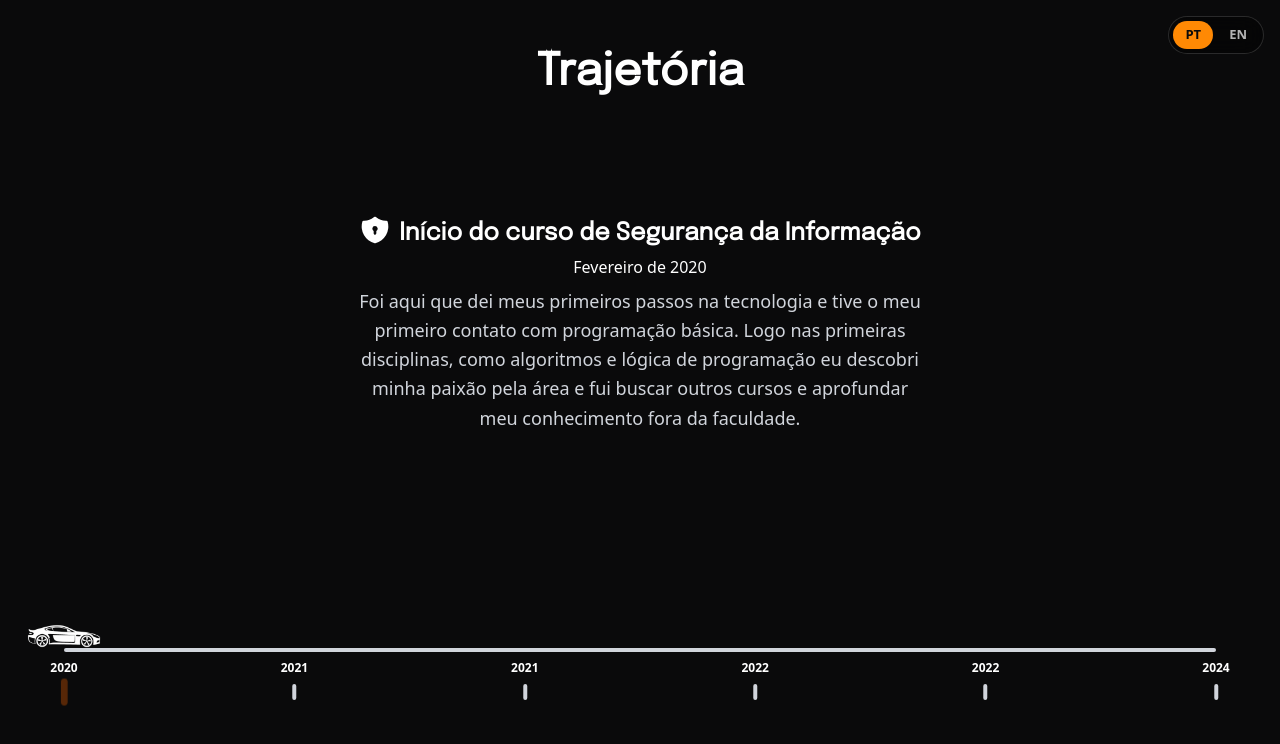
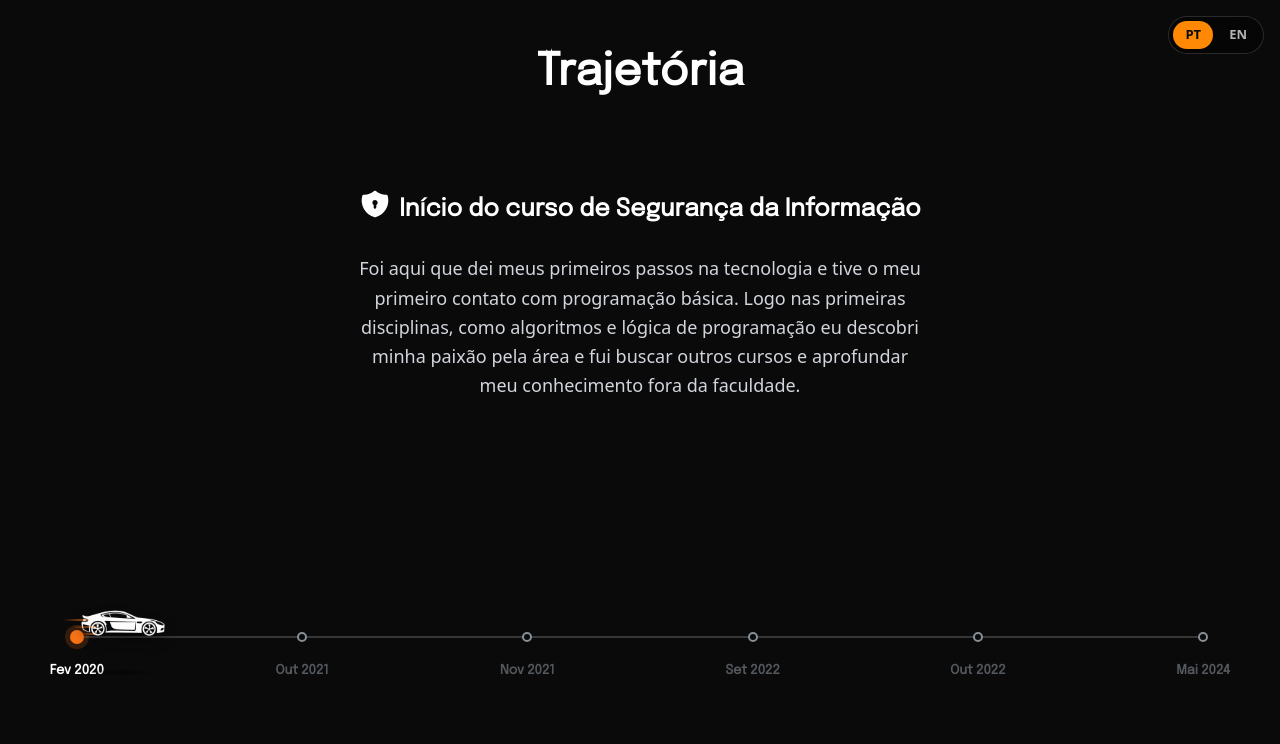
Before and after one commit to felipesindeaux/portfolio-2.0, a Next.js app: page /roadmap in a window 1280 px wide. Shown: the top 744 px of the page. Built offline with nearby package versions, Linux system fonts and the light colour scheme.

Commit message:
feat: enhance roadmap component with improved animations and date formatting

```diff
--- a/src/app/roadmap/page.tsx
+++ b/src/app/roadmap/page.tsx
@@ -16,6 +16,11 @@ const TIMELINE = [
   { id: 'umodeStart', year: '2022', icon: FaLaptopCode },
   { id: 'securityEnd', year: '2024', icon: TbShieldLockFilled },
 ] as const;
+
+const shortDate = (date: string) => {
+  const parts = date.split(' ');
+  return `${parts[0].slice(0, 3)} ${parts[parts.length - 1]}`;
+};
 
 export default function RoadMap() {
   const t = useTranslations('roadmap');
@@ -81,61 +86,137 @@ export default function RoadMap() {
             key={activeItem.id}
             className="flex flex-col items-center text-white"
           >
-            <div className="flex flex-col max-w-[90%] md:max-w-none items-center md:flex-row">
-              <ActiveIcon className="mr-2 mb-[9px] w-[32px] h-[32px]" />
+            <div className="flex flex-col max-w-[90%] md:max-w-none items-center md:flex-row mb-3.5">
+              <ActiveIcon className="mr-2 mb-[12px] w-[32px] h-[32px]" />
               <h2 className="text-2xl font-semibold text-center">
                 {t(`milestones.${activeItem.id}.label`)}
               </h2>
             </div>
-            <span>{t(`milestones.${activeItem.id}.date`)}</span>
             <p className="text-lg mt-2 max-w-[90%] md:max-w-xl text-center text-gray-300 leading-relaxed">
               {t(`milestones.${activeItem.id}.description`)}
             </p>
           </motion.div>
         </FadeInOnScreen>
 
-        <FadeInOnScreen
-          delay={0.2}
-          className="relative w-[85%] md:w-[90%] h-1 bg-gray-300 rounded-full"
-        >
-          <div ref={carRef}>
-            {TIMELINE.map((item, index) => (
-              <button
-                key={index}
-                onClick={() => handleMilestoneClick(index)}
-                className="absolute top-3 transform -translate-x-1/2 flex flex-col items-center cursor-pointer hover:scale-120"
-                style={{
-                  left: `${(index / (TIMELINE.length - 1)) * 100}%`,
-                }}
-              >
-                <span className="text-xs font-bold mb-2 text-white whitespace-nowrap">
-                  {item.year}
-                </span>
-                <div
-                  className={`w-1 h-4 rounded-xs ${
-                    index === activeMilestone
-                      ? 'bg-orange-500  animate-ping'
-                      : 'bg-gray-300'
-                  }`}
-                />
-              </button>
-            ))}
+        <FadeInOnScreen delay={0.2} className="w-[88%] mx-auto pt-[70px]">
+          <div
+            ref={carRef}
+            className="relative h-0.5 bg-(--cards-outline) rounded-full"
+          >
+            <motion.div
+              className="absolute left-0 top-0 h-full rounded-full"
+              style={{
+                background:
+                  'linear-gradient(90deg, rgba(249,115,22,.35), #f97316)',
+              }}
+              animate={{
+                width: `${(activeMilestone / (TIMELINE.length - 1)) * 100}%`,
+              }}
+              transition={{ duration: 1.1, ease: [0.34, 1.1, 0.5, 1] }}
+            />
 
-            <motion.img
-              src="/images/roadmap_car.png"
-              alt="Roadmap Car"
-              className="absolute -top-13 w-20 h-auto translate-x-[-26%] md:translate-x-[-50%]"
+            <motion.div
+              className="absolute w-[92px] pointer-events-none"
+              style={{ bottom: '100%', marginBottom: -33, zIndex: 999 }}
               initial={{ left: '-15%' }}
               animate={{
                 left: isCarInView
                   ? `${(activeMilestone / (TIMELINE.length - 1)) * 100}%`
                   : '-15%',
-                transition: {
-                  duration: isCarInView && activeMilestone === 0 ? 2 : 1,
-                  ease: 'easeInOut',
-                },
+                x: activeMilestone === 0 ? '0%' : '-100%',
               }}
-            />
+              transition={{
+                duration:
+                  isCarInView && activeMilestone === 0 ? 1.8 : 1.15,
+                ease: [0.34, 1.3, 0.5, 1],
+              }}
+            >
+              <div className="relative w-full">
+                <div
+                  key={activeMilestone}
+                  className="absolute right-[78%] top-[46%] flex flex-col items-end gap-[5px]"
+                >
+                  {[34, 24, 16].map((w, i) => (
+                    <span
+                      key={i}
+                      className="block h-0.5 rounded-[2px]"
+                      style={{
+                        width: w,
+                        background:
+                          'linear-gradient(90deg, transparent, #f97316)',
+                        animation: `trail .6s ${i * 0.08}s ease-out`,
+                      }}
+                    />
+                  ))}
+                </div>
+
+                <motion.img
+                  src="/images/roadmap_car.png"
+                  alt="Roadmap Car"
+                  className="block w-full h-auto"
+                  style={{
+                    filter: 'drop-shadow(0 6px 6px rgba(0,0,0,.55))',
+                  }}
+                />
+
+                <div
+                  className="absolute left-1/2 -translate-x-1/2 w-[74%] h-[7px] rounded-[50%]"
+                  style={{
+                    bottom: -7,
+                    background:
+                      'radial-gradient(ellipse, rgba(0,0,0,.6), transparent 72%)',
+                  }}
+                />
+              </div>
+            </motion.div>
+
+            {TIMELINE.map((item, index) => {
+              const on = index === activeMilestone;
+              return (
+                <button
+                  key={item.id}
+                  onClick={() => handleMilestoneClick(index)}
+                  title={item.year}
+                  className="absolute top-1/2 -translate-x-1/2 -translate-y-1/2 p-1.5 cursor-pointer"
+                  style={{ left: `${(index / (TIMELINE.length - 1)) * 100}%` }}
+                >
+                  <span
+                    className="block rounded-full transition-all duration-[250ms]"
+                    style={{
+                      width: on ? 14 : 10,
+                      height: on ? 14 : 10,
+                      background: on ? '#f97316' : 'var(--background-primary)',
+                      border: `2px solid ${on ? '#f97316' : 'var(--secondary)'}`,
+                      boxShadow: on ? '0 0 0 5px rgba(249,115,22,.18)' : 'none',
+                    }}
+                  />
+                </button>
+              );
+            })}
+          </div>
+
+          <div className="relative h-6 mt-4">
+            {TIMELINE.map((item, index) => {
+              const on = index === activeMilestone;
+              return (
+                <button
+                  key={item.id}
+                  onClick={() => handleMilestoneClick(index)}
+                  className="absolute -translate-x-1/2 px-1.5 py-0.5 cursor-pointer"
+                  style={{ left: `${(index / (TIMELINE.length - 1)) * 100}%` }}
+                >
+                  <span
+                    className="text-[13px] font-bold font-(family-name:--title-font) whitespace-nowrap transition-all duration-200"
+                    style={{
+                      color: on ? '#fff' : 'var(--secondary)',
+                      opacity: on ? 1 : 0.6,
+                    }}
+                  >
+                    {shortDate(t(`milestones.${item.id}.date`))}
+                  </span>
+                </button>
+              );
+            })}
           </div>
         </FadeInOnScreen>
       </div>
--- a/src/styles/globals.css
+++ b/src/styles/globals.css
@@ -34,3 +34,14 @@ body h1 {
 body {
   color: var(--text-primary);
 }
+
+@keyframes trail {
+  from {
+    opacity: 1;
+    transform: translateX(6px);
+  }
+  to {
+    opacity: 0;
+    transform: translateX(-10px);
+  }
+}
```
